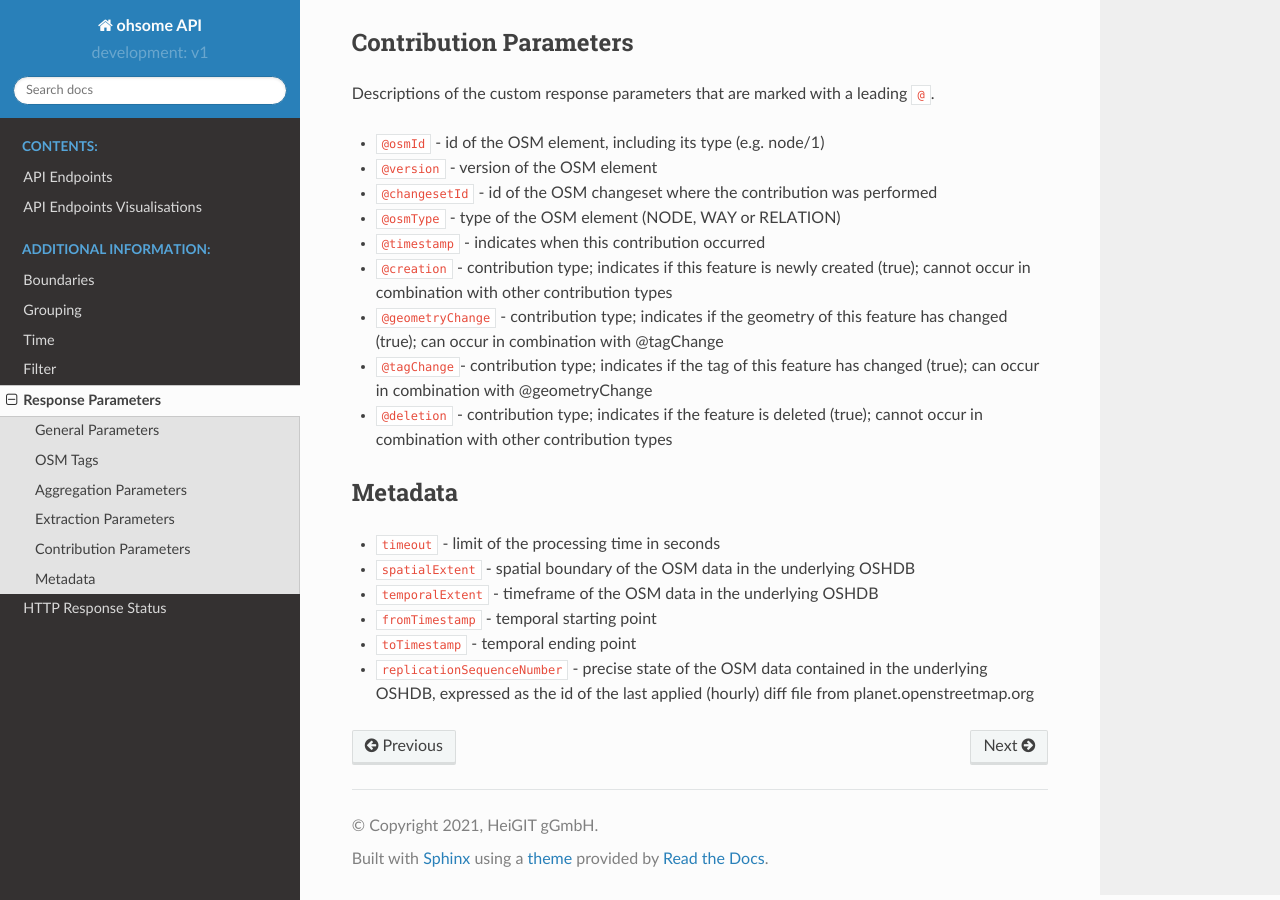
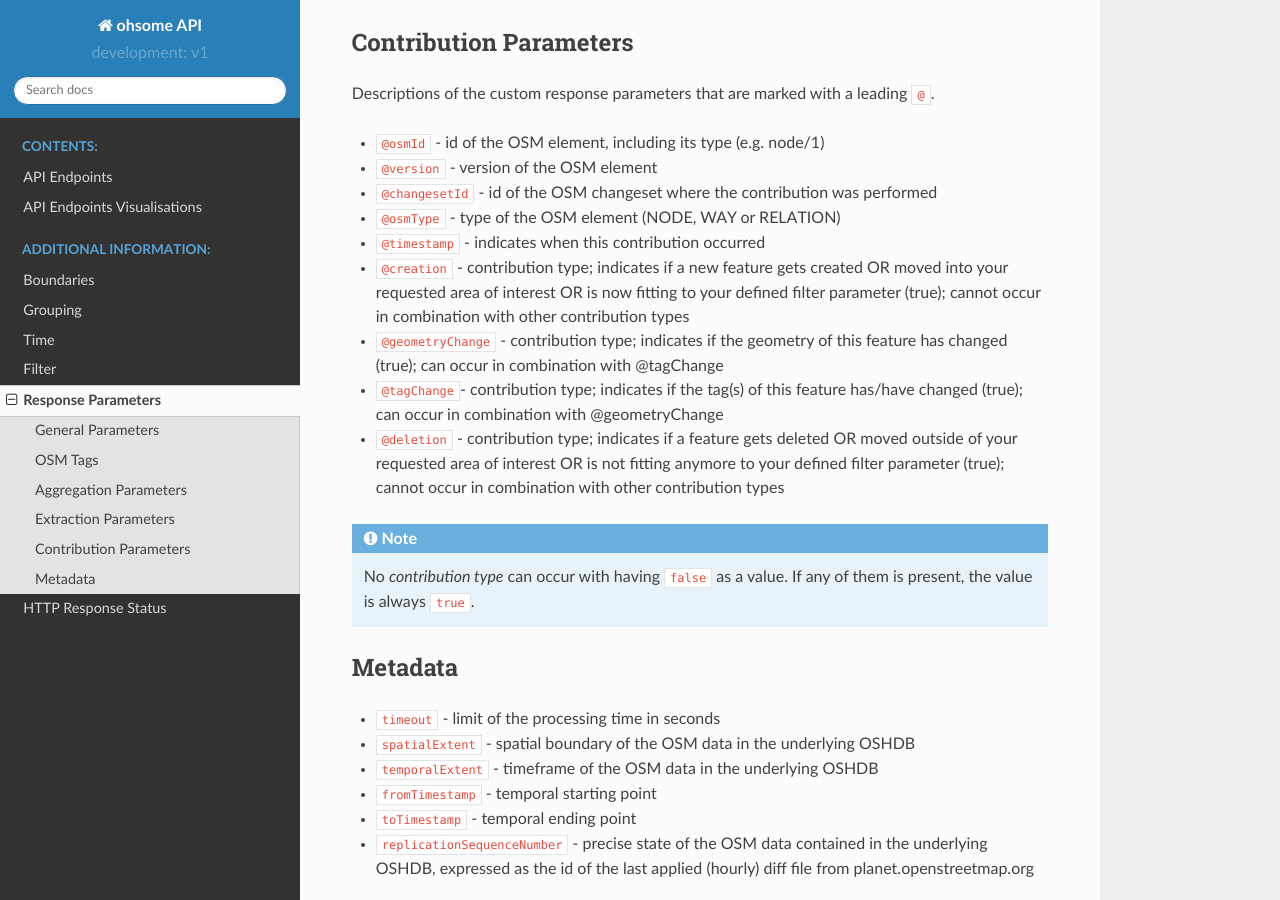
Before and after one commit to GIScience/ohsome-api, a Sphinx documentation site: the page built from docs/response-parameters.rst, in a window 1280 px wide and 900 px high, scrolled down 1214 px. Built offline with Sphinx 7.4.7 and the Read the Docs theme 2.0.0, drawn with Linux system fonts in a browser that asks for light colours.

Commit message:
extend docs on contribution types
fixes #134

```diff
--- a/docs/response-parameters.rst
+++ b/docs/response-parameters.rst
@@ -51,10 +51,12 @@
 * ``@changesetId`` - id of the OSM changeset where the contribution was performed
 * ``@osmType`` - type of the OSM element (NODE, WAY or RELATION)
 * ``@timestamp`` - indicates when this contribution occurred
-* ``@creation``	- contribution type; indicates if this feature is newly created (true); cannot occur in combination with other contribution types
+* ``@creation``	- contribution type; indicates if a new feature gets created OR moved into your requested area of interest OR is now fitting to your defined filter parameter (true); cannot occur in combination with other contribution types
 * ``@geometryChange`` - contribution type; indicates if the geometry of this feature has changed (true); can occur in combination with @tagChange
-* ``@tagChange``- contribution type; indicates if the tag of this feature has changed (true); can occur in combination with @geometryChange
-* ``@deletion`` - contribution type; indicates if the feature is deleted (true); cannot occur in combination with other contribution types
+* ``@tagChange``- contribution type; indicates if the tag(s) of this feature has/have changed (true); can occur in combination with @geometryChange
+* ``@deletion`` - contribution type; indicates if a feature gets deleted OR moved outside of your requested area of interest OR is not fitting anymore to your defined filter parameter (true); cannot occur in combination with other contribution types
+
+.. note:: No `contribution type` can occur with having ``false`` as a value. If any of them is present, the value is always ``true``.
 
 Metadata
 --------
```
